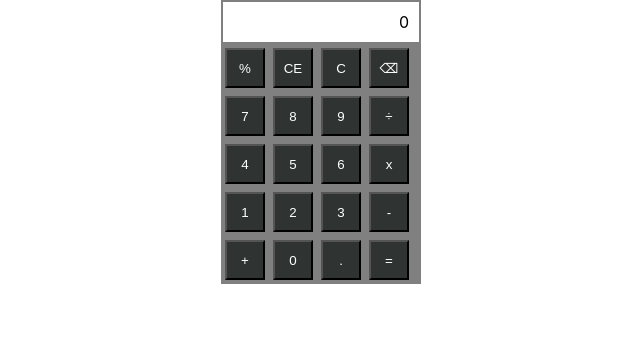
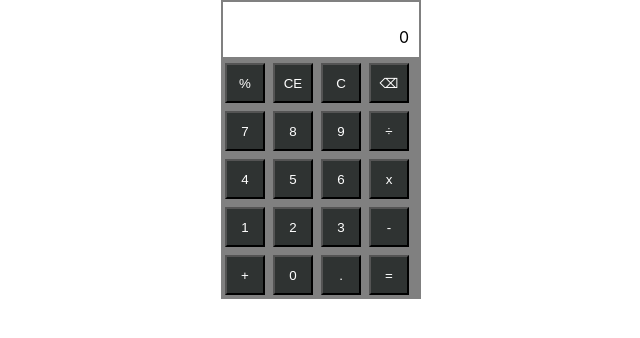
Before and after one commit to henry-salliss/react-calculator, a React (Create React App) app: page / in a window 1280 px wide. Shown: the top 338 px of the page, without its empty margins (319-959 px from the left). Built offline with nearby package versions, Linux system fonts and the light colour scheme.

Commit message:
started adding expression to show in top corner of screen, made C button work, changed initial state

```diff
--- a/src/components/Calculator.js
+++ b/src/components/Calculator.js
@@ -12,10 +12,11 @@ const Calculator = () => {
   const buttonClickHandler = (e) => {
     e.preventDefault();
 
+    // if value is a number
     if (!nonNumSymbols.includes(e.target.value)) {
       dispatch(totalActions.setValue(+e.target.value));
     } else {
-      dispatch(totalActions.setValue(e.target.value));
+      dispatch(totalActions.setSymbol(e.target.value));
     }
   };
 
--- a/src/components/Screen.js
+++ b/src/components/Screen.js
@@ -2,11 +2,45 @@ import styles from "./Screen.module.css";
 import { useSelector } from "react-redux";
 
 const Screen = () => {
-  const currentValue = useSelector((state) => {
-    return state.currentValue;
+  const currentValue = useSelector((state) => state.currentValue);
+
+  const initialValue = useSelector((state) => {
+    return state.initialValue;
   });
-  console.log(currentValue);
-  return <div className={styles.screen}>{currentValue}</div>;
+  const currentSymbol = useSelector((state) => state.symbol);
+
+  const secondValue = useSelector((state) => state.secondValue);
+
+  console.log(initialValue, secondValue, currentValue, currentSymbol);
+
+  const calculation =
+    initialValue && currentSymbol && secondValue === null
+      ? 0
+      : initialValue != null && currentSymbol === null && secondValue === null
+      ? initialValue
+      : initialValue && currentSymbol != null && secondValue === null
+      ? initialValue + " " + currentSymbol
+      : initialValue && currentSymbol && secondValue != null
+      ? initialValue + " " + currentSymbol + " " + secondValue
+      : "";
+
+  return (
+    <div className={styles.screen}>
+      <div className={styles.topRow}>
+        <p className={styles.symbolText}>{calculation}</p>
+        <p
+          className={
+            currentSymbol === null ? styles.noSymbol : styles.symbolText
+          }
+        >
+          {currentSymbol === null ? "_" : currentSymbol}
+        </p>
+      </div>
+      <p className={styles.valueText}>
+        {currentValue === null ? 0 : currentValue}
+      </p>
+    </div>
+  );
 };
 
 export default Screen;
--- a/src/components/Screen.module.css
+++ b/src/components/Screen.module.css
@@ -6,3 +6,24 @@
   background-color: white;
   text-align: right;
 }
+
+.topRow {
+  display: flex;
+  flex-direction: row;
+  justify-content: space-between;
+}
+
+.symbolText {
+  font-size: 12px;
+  margin: 0;
+}
+
+.noSymbol {
+  color: white;
+  font-size: 12px;
+  margin: 0;
+}
+
+.valueText {
+  margin: 0;
+}
--- a/src/helpers/helpers.js
+++ b/src/helpers/helpers.js
@@ -21,4 +21,15 @@ export const symbols = [
   "=",
 ];
 
-export const nonNumSymbols = ["%", "CE", "C", "⌫", "x", "+", "-", ".", "="];
+export const nonNumSymbols = [
+  "%",
+  "CE",
+  "C",
+  "⌫",
+  "x",
+  "+",
+  "-",
+  ".",
+  "=",
+  "÷",
+];
--- a/src/store/total-slice.js
+++ b/src/store/total-slice.js
@@ -1,6 +1,12 @@
 import { createSlice } from "@reduxjs/toolkit";
 
-const initialTotalState = { total: 0, currentValue: 0 };
+const initialTotalState = {
+  total: 0,
+  currentValue: null,
+  initialValue: null,
+  secondValue: null,
+  symbol: null,
+};
 
 const totalSlice = createSlice({
   name: "total",
@@ -8,6 +14,23 @@ const totalSlice = createSlice({
   reducers: {
     setValue(state, action) {
       state.currentValue = action.payload;
+
+      if (state.initialValue === null) state.initialValue = action.payload;
+      if (state.initialValue != null) state.secondValue = action.payload;
+    },
+    setSymbol(state, action) {
+      state.symbol = action.payload;
+
+      action.payload === "C"
+        ? totalSlice.caseReducers.clearCalc(state)
+        : console.log("");
+    },
+    clearCalc(state) {
+      state.total = 0;
+      state.currentValue = null;
+      state.initialValue = null;
+      state.secondValue = null;
+      state.symbol = null;
     },
   },
 });
```
